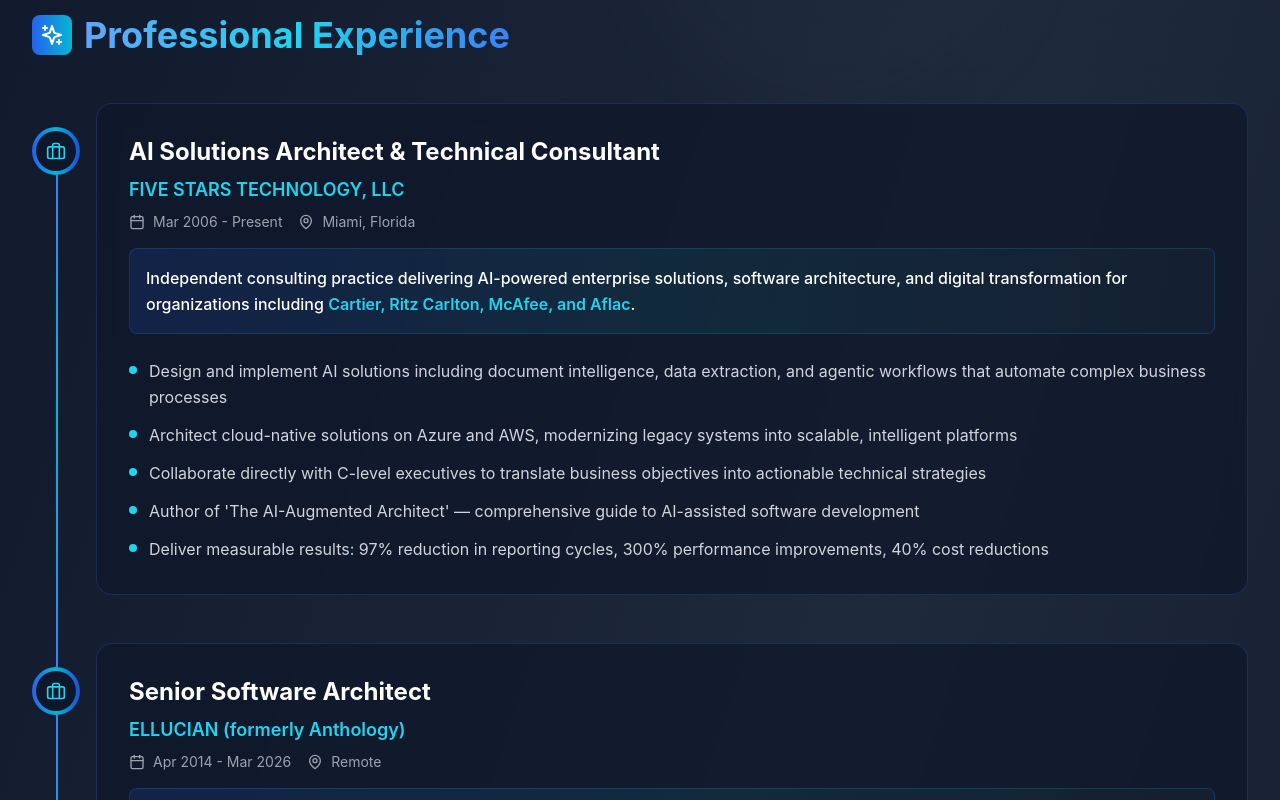
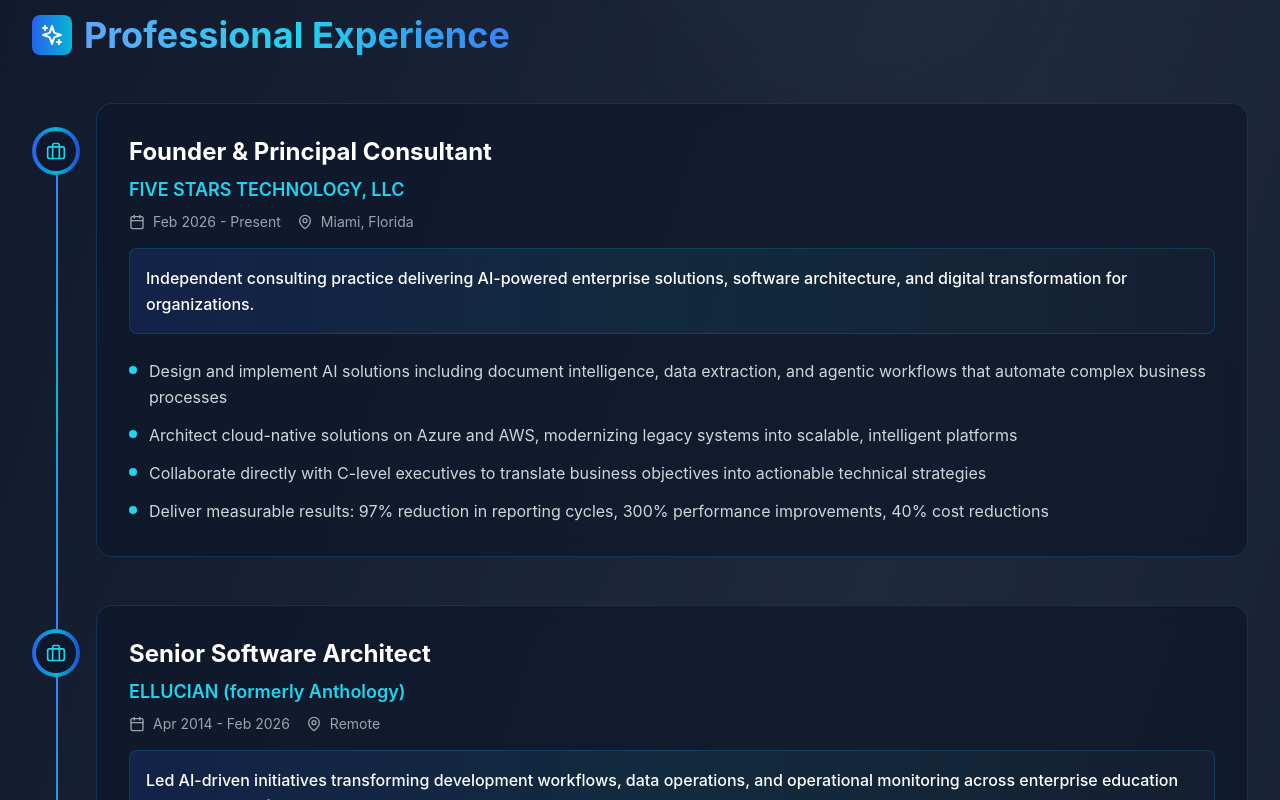
Before and after one commit to kbarkhausen/portfolio, a React (Create React App) app: page /experience in a window 1280 px wide. Shown: the part 680-1480 px from the top of the page. Built offline with nearby package versions, Linux system fonts and the light colour scheme.

Commit message:
fix the experience

```diff
--- a/src/components/sections/Experience.jsx
+++ b/src/components/sections/Experience.jsx
@@ -55,15 +55,15 @@
       <ExperienceCard
         index={0}
         isLast={false}
-        title="AI Solutions Architect & Technical Consultant"
+        title="Founder & Principal Consultant"
         company="FIVE STARS TECHNOLOGY, LLC"
-        period="Mar 2006 - Present"
+        period="Feb 2026 - Present"
         location="Miami, Florida"
         description={
           <>
             <div className="mb-6 p-4 rounded-lg bg-gradient-to-r from-blue-900/30 via-cyan-900/30 to-slate-800/30 border border-cyan-500/20">
               <p className="text-white font-medium">
-                Independent consulting practice delivering AI-powered enterprise solutions, software architecture, and digital transformation for organizations including <span className="text-cyan-400 font-semibold">Cartier, Ritz Carlton, McAfee, and Aflac</span>.
+                Independent consulting practice delivering AI-powered enterprise solutions, software architecture, and digital transformation for organizations.
               </p>
             </div>
             <ul className="space-y-3">
@@ -71,7 +71,6 @@
                 "Design and implement AI solutions including document intelligence, data extraction, and agentic workflows that automate complex business processes",
                 "Architect cloud-native solutions on Azure and AWS, modernizing legacy systems into scalable, intelligent platforms",
                 "Collaborate directly with C-level executives to translate business objectives into actionable technical strategies",
-                "Author of 'The AI-Augmented Architect' — comprehensive guide to AI-assisted software development",
                 "Deliver measurable results: 97% reduction in reporting cycles, 300% performance improvements, 40% cost reductions"
               ].map((item, idx) => (
                 <li key={idx} className="flex items-start gap-3">
@@ -88,7 +87,7 @@
         isLast={false}
         title="Senior Software Architect"
         company="ELLUCIAN (formerly Anthology)"
-        period="Apr 2014 - Mar 2026"
+        period="Apr 2014 - Feb 2026"
         location="Remote"
         description={
           <>
```
